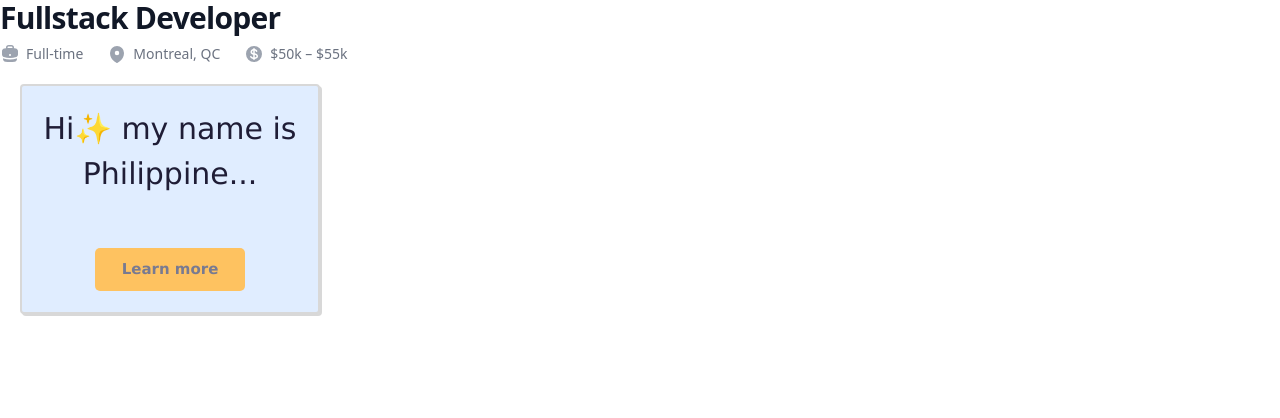
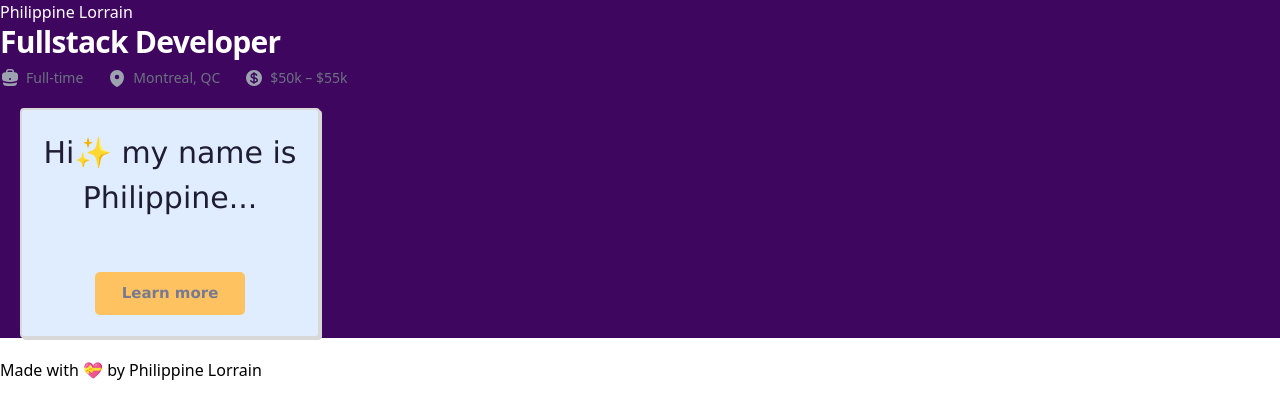
Before and after one commit to Plorrain/my-own-personnal-app, a React (Create React App) app: page / in a window 1280 px wide. Shown: the top 418 px of the page. Built offline with nearby package versions, Linux system fonts and the light colour scheme.

Commit message:
trying some css for App.js

```diff
--- /dev/null
+++ b/src/App.css
@@ -0,0 +1,8 @@
+.body {
+  background-color: #3E065F;
+  color: white;
+}
+
+.footer {
+  background-color: antiquewhite;
+}
--- a/src/App.js
+++ b/src/App.js
@@ -2,12 +2,19 @@ import React, { Fragment } from 'react';
 
 import PageHeader from './components/UI/PageHeader';
 import CardFlip from './components/UI/CardFlip';
+import './App.css';
 
 function App() {
 return (
     <Fragment>
-      <PageHeader />
-      <CardFlip />
+      <div className='body'>
+        <h1>Philippine Lorrain</h1>
+        <PageHeader />
+        <CardFlip />
+      </div>
+      <footer>
+        Made with 💝 by Philippine Lorrain
+      </footer>
     </Fragment>
   );
 }
--- a/src/components/UI/PageHeader.js
+++ b/src/components/UI/PageHeader.js
@@ -9,7 +9,7 @@ export default function PageHeader() {
   return (
     <div className="lg:flex lg:items-center lg:justify-between">
       <div className="min-w-0 flex-1">
-        <h2 className="text-2xl font-bold leading-7 text-gray-900 sm:truncate sm:text-3xl sm:tracking-tight">
+        <h2 className="text-2xl font-bold leading-7 white sm:truncate sm:text-3xl sm:tracking-tight">
           Fullstack Developer
         </h2>
         <div className="mt-1 flex flex-col sm:mt-0 sm:flex-row sm:flex-wrap sm:space-x-6">
```
